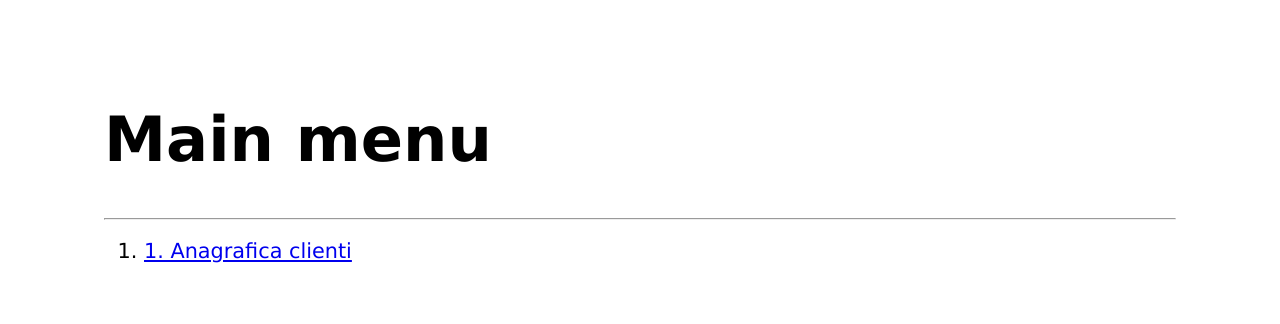
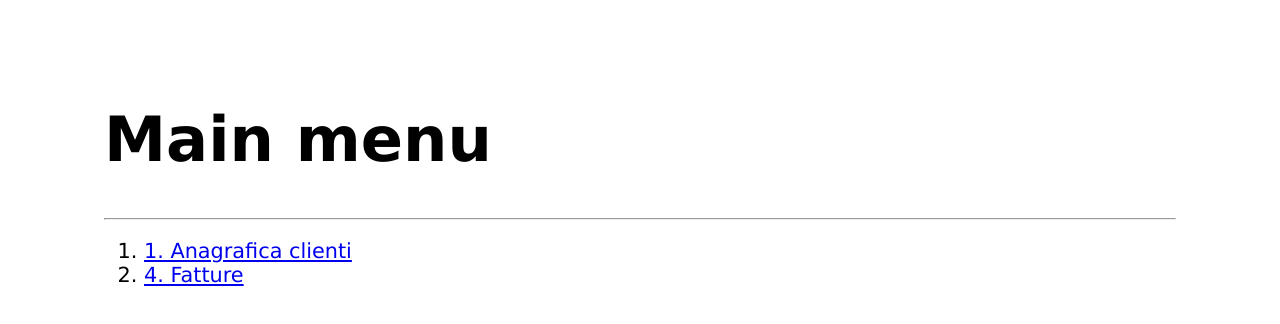
Before and after one commit to ITS-VERSIONCONTROL/v6, a plain HTML site: page index.html in a window 1280 px wide. Drawn offline with Linux system fonts and the light colour scheme.

Commit message:
aggiunta voce menu

```diff
--- a/index.html
+++ b/index.html
@@ -10,6 +10,7 @@
     <hr />
     <ol>
         <li><a href="anacli.html">1. Anagrafica clienti</a></li>
+        <li><a href="fatture.html">4. Fatture</a></li>
     </ol>
 
 </body>
```
